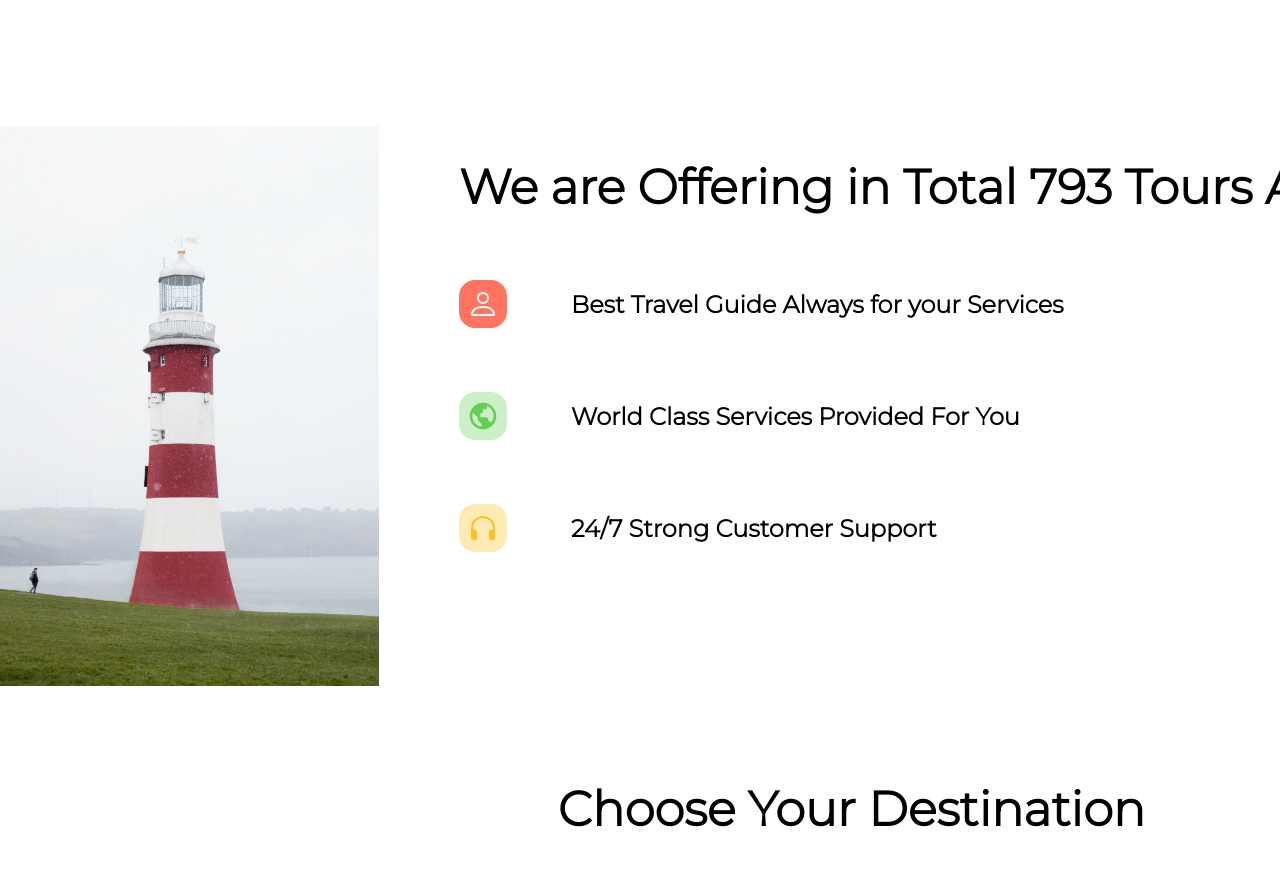
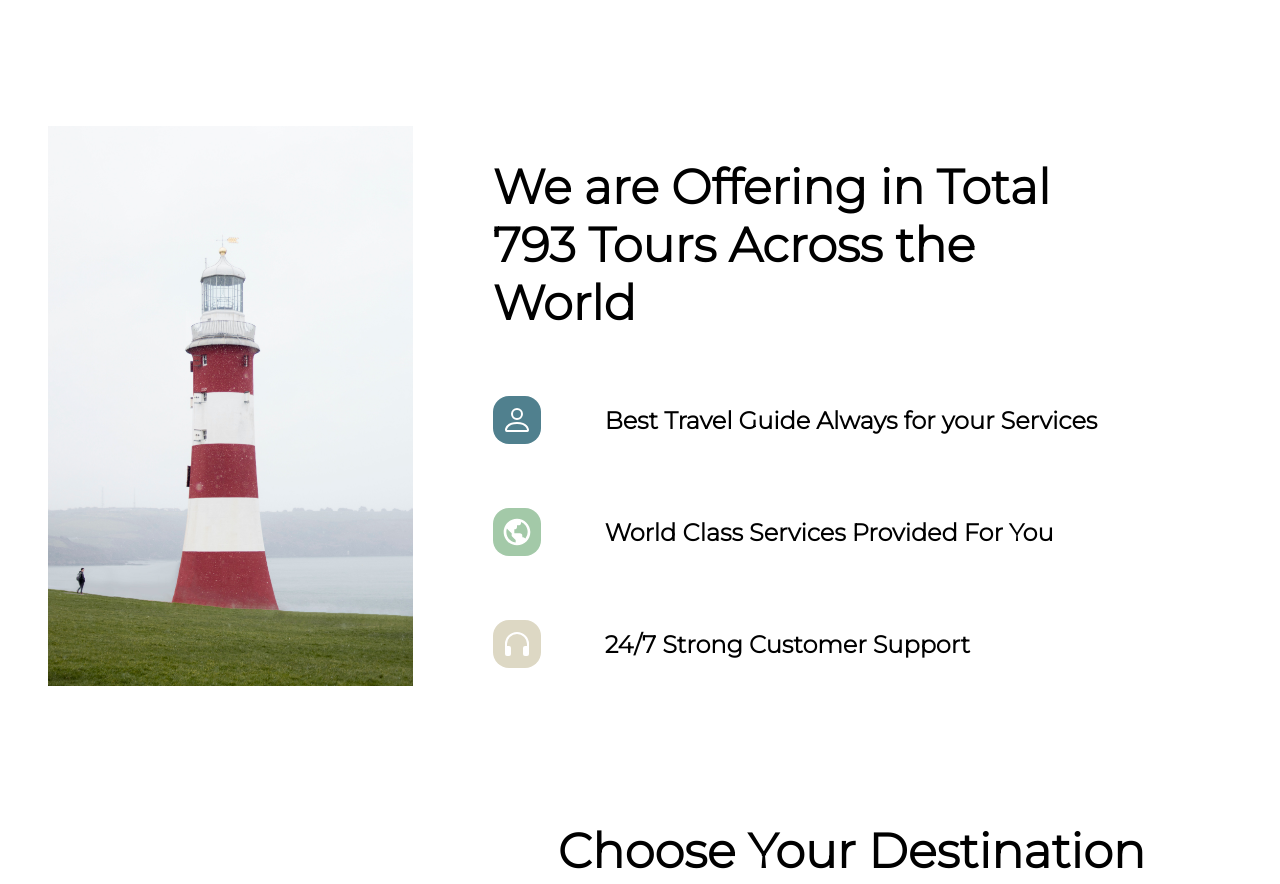
Before and after one commit to OdeliaFink/travel-agency, a React (Vite) app: page / in a window 1280 px wide. Shown: the part 1703-2587 px from the top of the page. Built offline with nearby package versions, Linux system fonts and the light colour scheme; the HTML template or start-up script is replaced by a standard one; a web font is replaced by a local one.

Commit message:
refactor

```diff
--- a/src/components/Offer.jsx
+++ b/src/components/Offer.jsx
@@ -3,6 +3,7 @@ import styled from 'styled-components';
 import lighthouse from '../assets/lighthouse.jpg';
 import { BiWorld } from 'react-icons/bi';
 import { BsHeadphones, BsPerson } from 'react-icons/bs';
+
 const Offer = () => {
   const data = [
     {
@@ -21,28 +22,27 @@ const Offer = () => {
       color: 'yellow',
     },
   ];
+
   return (
     <Section id="offer">
-      <div className="image">
-        <img src={lighthouse} alt="lighthouse" />
-      </div>
-      <div className="content">
+      <ImageContainer>
+        <Image src={lighthouse} alt="lighthouse" />
+      </ImageContainer>
+      <ContentContainer>
         <div className="title">
           <h1>We are Offering in Total 793 Tours Across the World</h1>
         </div>
         <ul className="list">
-          {data.map(({ text, icon, color }) => {
-            return (
+          {data.map(({ text, icon, color }) => (
             <li key={text}>
               <div className={`icon ${color}`}>{icon}</div>
               <div className="text">
                 <h3>{text}</h3>
               </div>
             </li>
-            );
-          })}
+          ))}
         </ul>
-      </div>
+      </ContentContainer>
     </Section>
   );
 };
@@ -51,25 +51,68 @@ const Section = styled.section`
   margin: 8rem 0;
   display: flex;
   gap: 5rem;
-  .image {
-    img {
+  margin-inline: 3rem;
+
+  @media screen and (min-width: 280px) and (max-width: 1080px) {
+    flex-direction: column;
+    margin: 5rem 1rem;
+    gap: 2rem;
+  }
+`;
+
+const ImageContainer = styled.div`
+  position: relative;
+  overflow: hidden;
+`;
+
+const Image = styled.img`
   height: 35rem;
+  width: 100%;
+  filter: brightness(100%);
+
+  &::before {
+    content: '';
+    position: absolute;
+    top: 0;
+    left: 0;
+    width: 100%;
+    background: linear-gradient(
+      to top,
+      rgba(255, 255, 255, 0),
+      rgba(255, 255, 255, 1)
+    );
+  }
+
+  @media screen and (min-width: 280px) and (max-width: 1080px) {
+    max-inline-size: 100%;
+    block-size: auto;
+  }
+`;
+
+const ContentContainer = styled.div`
+  .title {
+    margin: 2rem 0;
+    width: 53%;
+
+    h1 {
+      font-size: 3rem;
+
+      @media screen and (min-width: 280px) and (max-width: 1080px) {
+        font-size: 2rem;
+        text-align: center;
       }
     }
-  .content {
-    .title {
-      margin: 2rem 0;
-      h1 {
-        font-size: 3rem;
   }
-    }
+
   .list {
     list-style-type: none;
+
     li {
       display: flex;
       align-items: center;
       gap: 4rem;
       margin: 4rem 0;
+
       .icon {
         padding: 0.5rem;
         border-radius: 1rem;
@@ -78,51 +121,28 @@ const Section = styled.section`
         align-items: center;
         font-size: 2rem;
       }
+
       .red {
-          background-color: #ff3010aa;
+        background-color: #50808e;
         color: white;
       }
+
       .green {
-          background-color: #65ce5455;
-          color: #65ce54;
+        background-color: #a3c9a8;
+        color: white;
       }
+
       .yellow {
-          background-color: #ffc01e55;
-          color: #ffc01e;
+        background-color: #ddd8c4;
+        color: white;
       }
+
       .text {
         h3 {
           font-size: 1.5rem;
-          }
-        }
-      }
-    }
-  }
+
           @media screen and (min-width: 280px) and (max-width: 1080px) {
-    flex-direction: column;
-    margin: 5rem 1rem;
-    gap: 2rem;
-    .image {
-      img {
-        max-inline-size: 100%;
-        block-size: auto;
-      }
-    }
-    .content {
-      .title {
-        h1 {
-          font-size: 2rem;
-          text-align: center;
-        }
-      }
-      .list {
-        li {
-          gap: 1rem;
-          margin: 2rem 0;
-          .text {
-            h3 {
             font-size: 1rem;
-            }
           }
         }
       }
```
Lines whose indentation alone changed are shown as unchanged.
